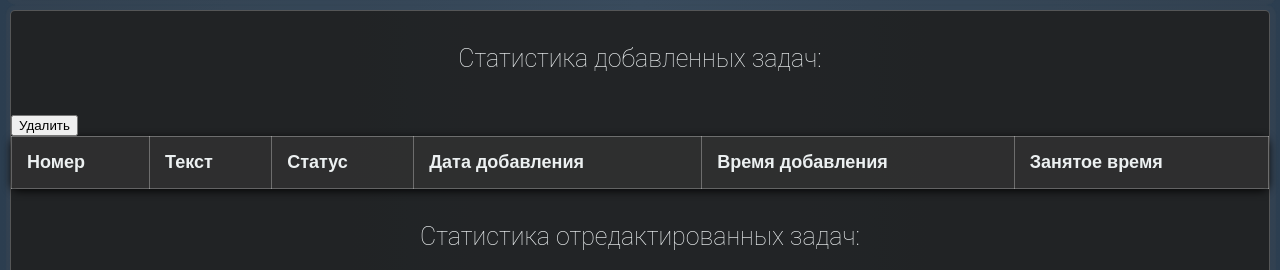
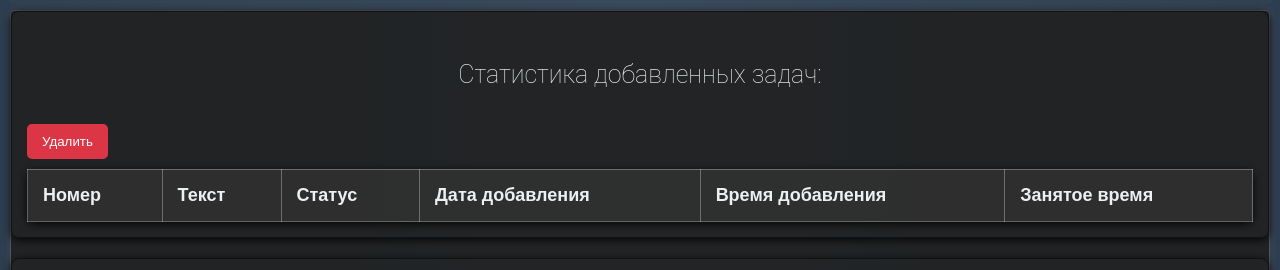
Before and after one commit to Diablo665/training, a website built with webpack: page frontend/app-todo-list/statistics.html in a window 1280 px wide. Shown: the part 530-800 px from the top of the page. Built offline with nearby package versions, Linux system fonts and the light colour scheme.

Commit message:
Добавлены стили для кнопки удаления

```diff
--- a/frontend/app-todo-list/css/statistics.css
+++ b/frontend/app-todo-list/css/statistics.css
@@ -211,6 +211,29 @@ header h1 ion-icon {
     cursor: pointer;
 }
 
+.stats-block {
+    border: 1px solid #0000007e;
+    border-radius: 8px;
+    box-shadow: 0 2px 8px rgb(0 0 0 / 87%);
+    padding: 15px;
+    margin-bottom: 20px;
+    position: relative;
+}
+
+.delete-button {
+    background-color: #dc3545;
+    color: white;
+    border: none;
+    padding: 10px 15px;
+    border-radius: 5px;
+    cursor: pointer;
+    margin-bottom: 10px;
+}
+
+.delete-button:hover {
+    background-color: #c82333;
+}
+
 @media (max-width: 768px) {
     .taskStatusTable th,
     .taskStatusTable td {
```
